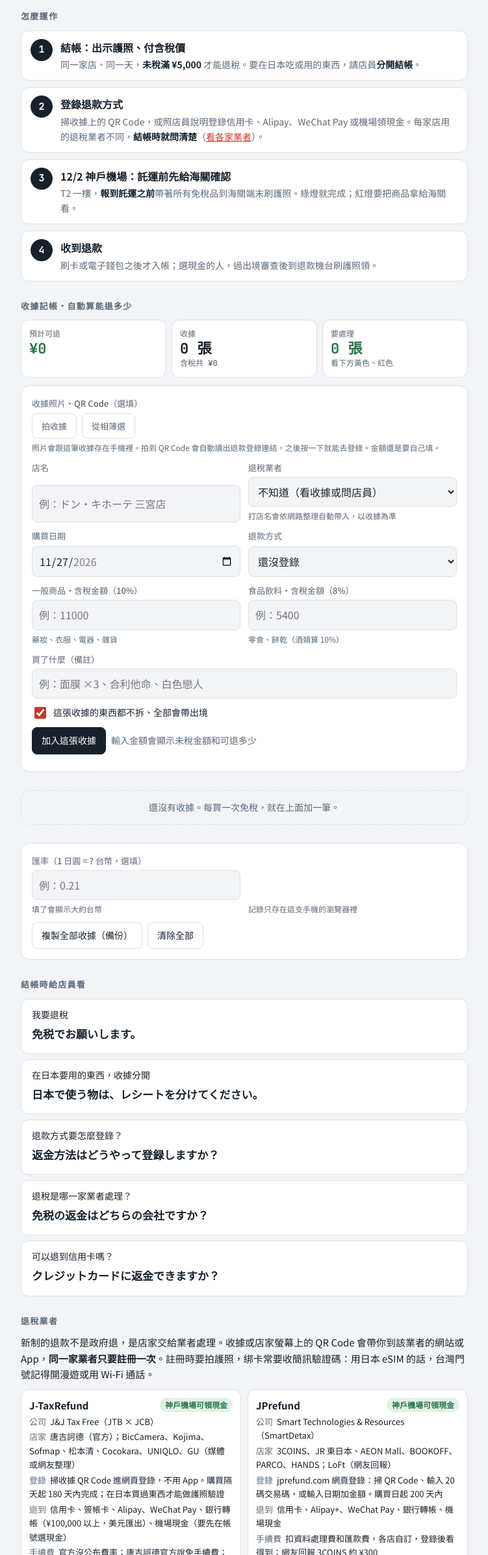
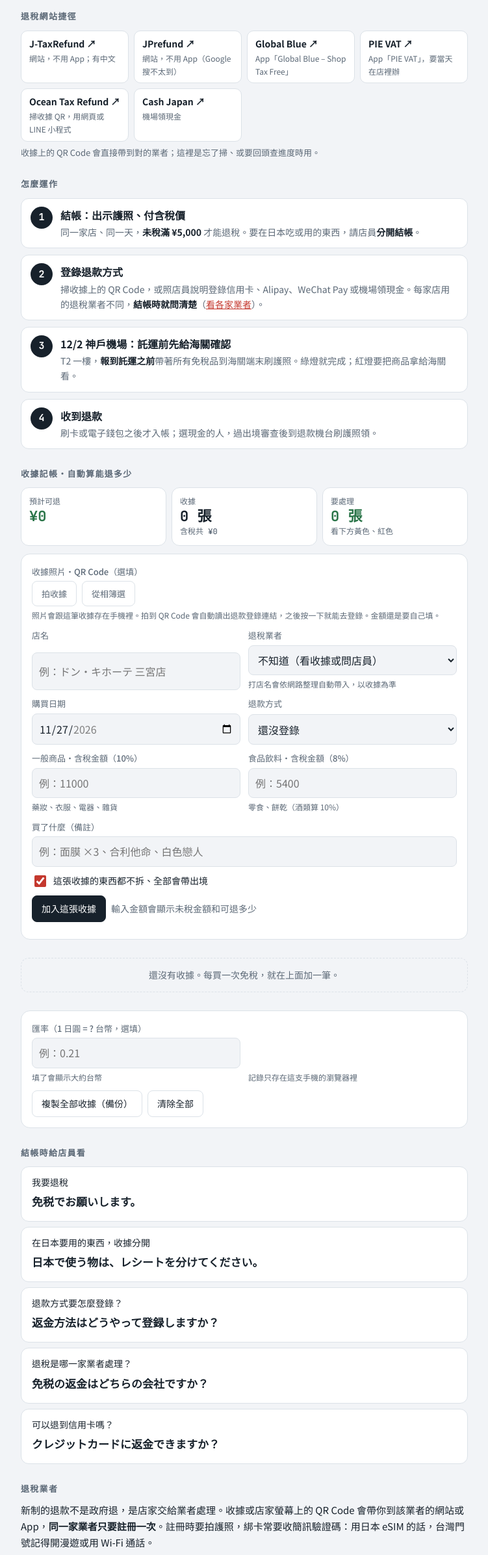
Before and after one commit to Chang-Ning-Hao/trip, a plain HTML site: page taxfree.html in a window 1280 px wide. Shown: the part 189-2582 px from the top of the page at 65% size, without its empty margins (264-1015 px from the left). Drawn offline with Linux system fonts and the light colour scheme.

Commit message:
退稅頁加入各業者官方網站連結
- 頁首新增「退稅網站捷徑」：J-TaxRefund、JPrefund、Global Blue、PIE VAT、Ocean、Cash Japan
- 每張業者卡片加上前往登錄的按鈕
- 收據沒存到 QR 連結時，依業者顯示對應網站連結
- Ocean 補上台灣旅客常用的 LINE 小程式、西友採用

Co-Authored-By: Claude Opus 5.5 <noreply@anthropic.com>
Claude-Session: https://claude.ai/code/session_01GpjJ2AbSVEtgMsQq71iHHQ

```diff
--- a/common.js
+++ b/common.js
@@ -331,35 +331,40 @@ function openState(open, mins) {
 /* kobeCash：神戶機場的 Cash Japan 機台能不能領（官網只列 Global Blue、J&J、JPrefund） */
 var TAX_OPS = {
   jtax:   { name: "J-TaxRefund", co: "J&J Tax Free（JTB × JCB）", kobeCash: true,
+            url: "https://j-taxrefund.com/", go: "前往 J-TaxRefund 登錄", how: "網站，不用 App；有中文",
             reg: "掃收據 QR Code 進網頁登錄，不用 App。購買隔天起 180 天內完成；在日本買過東西才能做護照驗證",
             to: "信用卡、簽帳卡、Alipay、WeChat Pay、銀行轉帳（¥100,000 以上，美元匯出）、機場現金（要先在帳號選現金）",
             stores: "唐吉訶德（官方）；BicCamera、Kojima、Sofmap、松本清、Cocokara、UNIQLO、GU（媒體或網友整理）",
             fee: "官方沒公布費率；唐吉訶德官方說免手續費；網友回報松本清 0.33%、GU 約 1%",
             speed: "幾週到約 2 個月" },
   jpref:  { name: "JPrefund", co: "Smart Technologies & Resources（SmartDetax）", kobeCash: true,
+            url: "https://jprefund.com/", go: "前往 JPrefund 登錄", how: "網站，不用 App（Google 搜不太到）",
             reg: "jprefund.com 網頁登錄：掃 QR Code、輸入 20 碼交易碼，或輸入日期加金額。購買日起 200 天內",
             to: "信用卡、Alipay+、WeChat Pay、銀行轉帳、機場現金",
             stores: "3COINS、JR 東日本、AEON Mall、BOOKOFF、PARCO、HANDS；LoFt（網友回報）",
             fee: "扣資料處理費和匯款費，各店自訂，登錄後看得到；網友回報 3COINS 約 ¥300",
             speed: "看店家，可能出境後超過 1 個月" },
   gb:     { name: "Global Blue", co: "Global Blue TFS Japan", kobeCash: true,
+            url: "https://www.globalblue.com/en/shoppers/how-to-shop-tax-free/guides/japan/japan-tax-free-shopping-2026", go: "Global Blue 日本退稅說明", how: "App「Global Blue – Shop Tax Free」",
             reg: "店家給的 email 或 QR Code，用 App 或網頁；退款方式可之後再補",
             to: "信用卡等非現金、市區或機場領現金",
             stores: "阪急・阪神百貨、Yodobashi、京王、西武・SOGO（官方）；高島屋（網友回報）",
             fee: "沒有統一費率，印在退稅單上；高島屋扣稅額的 23%（約未稅價 2.3%）",
             speed: "通常 3–5 天", extra: "Yodobashi 梅田、京都等 11 店可在市區先領現金" },
   pie:    { name: "PIE VAT", co: "Pie Systems Japan", kobeCash: false,
+            url: "https://pievat.com/tourists/japan", go: "PIE VAT 說明・下載 App", how: "App「PIE VAT」，要當天在店裡辦",
             reg: "一定要當天在店裡用 App（或網頁）掃 QR、輸入 6 碼完成，離開店就不能補",
             to: "信用卡、銀行、PayPal、WeChat Pay（依地區）",
             stores: "三井 Outlet Park、LaLaport、SHIBUYA109、東急 Plaza；Montbell（網友回報）",
             fee: "未稅價 1.5–3.0% 服務費，再加 0.28–0.32% 提領費",
             speed: "在 App 按提領後最多 15 個工作天" },
   ocean:  { name: "Ocean Tax Refund", co: "Ocean", kobeCash: false,
-            reg: "網頁、LINE 或微信",
+            url: "https://ocean.inc/service", go: "Ocean 官網", how: "掃收據 QR，用網頁或 LINE 小程式",
+            reg: "不用 App：網頁、LINE 小程式（台灣）或微信小程式",
             to: "依退款方式",
-            stores: "山田電機、Animate（官方）",
+            stores: "山田電機、Animate（官方）；西友、Trial（媒體）",
             fee: "購買金額 1.55%，再加依退款方式的處理費",
-            speed: "未公布" }
+            speed: "未公布", extra: "曾有台灣旅客反映退到台灣帳戶被跨國匯款費吃掉，Ocean 已公告道歉並說會改善" }
 };
 /* 依店名推測業者（網路整理，以收據為準） */
 var TAX_GUESS = [
@@ -371,11 +376,12 @@ var TAX_GUESS = [
   [/ハンズ|hands/i, "jpref"], [/ロフト|loft/i, "jpref"],
   [/阪急|阪神|ヨドバシ|yodobashi|京王|西武|そごう|sogo|高島屋/i, "gb"],
   [/モンベル|mont-?bell|三井アウトレット|ららぽーと|lalaport|shibuya ?109|渋谷109|東急プラザ/i, "pie"],
-  [/ヤマダ|labi|山田電機|アニメイト|animate/i, "ocean"]
+  [/ヤマダ|labi|山田電機|アニメイト|animate|西友|seiyu|トライアル/i, "ocean"]
 ];
 function guessTaxOp(name) {
   for (var i = 0; i < TAX_GUESS.length; i++) if (TAX_GUESS[i][0].test(name || "")) return TAX_GUESS[i][1];
   return "";
 }
 /* Cash Japan 標準服務費：退款額的 10%（估算，實際可能有每筆最低／最高、以 ¥50 為單位） */
+var CASH_JAPAN_URL = "https://www.cashjapan.com/ja/get-your-refund/";
 function cashFee(refund) { return Math.round(refund * 0.1); }
--- a/taxfree.html
+++ b/taxfree.html
@@ -75,6 +75,11 @@ label.btn { cursor: pointer; }
 .opcard h4, .mcard h4 { margin: 0; }
 .mcard.rec { border-color: var(--ok); box-shadow: 0 0 0 2px var(--ok-soft); }
 .mcard ul { margin: 6px 0 0; padding-left: 1.2em; font-size: 14px; display: grid; gap: 3px; }
+.quick { display: grid; grid-template-columns: repeat(auto-fill, minmax(155px, 1fr)); gap: 8px; margin: 0; padding: 0; list-style: none; }
+.quick a { height: 100%; box-sizing: border-box; display: flex; flex-direction: column; gap: 1px; padding: 8px 12px; border: 1px solid var(--line); border-radius: 10px; background: var(--card); color: var(--ink); text-decoration: none; font-weight: 700; font-size: 14px; }
+.quick a small { font-weight: 400; font-size: 12px; color: var(--muted); }
+.quick a:hover { border-color: var(--accent); }
+.opcard .golink { margin-top: 8px; }
 .sub-intro { margin: 0 0 10px; font-size: 15px; }
 .traps { margin: 0; padding-left: 1.3em; display: grid; gap: 6px; font-size: 15px; }
 .phrases { display: grid; gap: 8px; }
@@ -98,6 +103,12 @@ textarea#export { width: 100%; min-height: 160px; font: 13px/1.5 var(--f-mono);
 </header>
 
 <main class="wrap">
+
+  <section aria-labelledby="go-h">
+    <h2 class="sec-title" id="go-h">退稅網站捷徑</h2>
+    <ul class="quick" id="quick"></ul>
+    <p class="fine" style="margin-top:6px">收據上的 QR Code 會直接帶到對的業者；這裡是忘了掃、或要回頭查進度時用。</p>
+  </section>
 
   <section aria-labelledby="how-h">
     <h2 class="sec-title" id="how-h">怎麼運作</h2>
@@ -242,6 +253,7 @@ textarea#export { width: 100%; min-height: 160px; font: 13px/1.5 var(--f-mono);
           <div><span class="k">上限</span>機台一次最多 ¥100,000</div>
         </div>
         <p class="rnote">J-TaxRefund 要先在帳號裡把退款方式設成現金，機台才領得到。</p>
+        <p class="golink"><a class="btn small" href="https://www.cashjapan.com/ja/get-your-refund/" target="_blank" rel="noopener">Cash Japan 官網（各機場位置）↗</a></p>
       </article>
       <article class="scard">
         <h4>UNIQLO、GU、無印良品、LoFt、SunDrug、KoKuMiN</h4>
@@ -314,6 +326,8 @@ textarea#export { width: 100%; min-height: 160px; font: 13px/1.5 var(--f-mono);
       <li><a href="https://grenade.tw/blog/japan-tax-refund-new-system-tutorial/">退稅金額試算與手續費案例</a></li>
       <li><a href="https://wellstsai.com/single-page-conclusion/japan-tax-refund-2026.html">日本退稅新制 6 個重點：各業者登錄期限、退款方式、手續費、店家對照</a></li>
       <li><a href="https://www.setn.com/ampnews/1913662">三立：林氏璧整理 4 大退稅系統</a>・<a href="https://blog.104.com.tw/?p=257043">104：各平台操作方式</a></li>
+      <li>業者網址：<a href="https://zenmenkyo.jp/refund-top/refund-method/">全國免稅店協會：主要退稅業者聯絡方式</a>・<a href="https://jptaxrefund.com/blog/japan-tax-refund-apps">各業者官方網站整理</a>・<a href="https://pievat.com/tourists/japan">PIE VAT 官網</a></li>
+      <li><a href="https://paymentnavi.com/?p=185432">Ocean：旅客負擔 1.55% 加處理費、西友 64 店採用</a>・<a href="https://www.nownews.com/news/6848028">台灣旅客退款爭議</a></li>
       <li><a href="https://www.stheadline.com/travel/3628833/">星島：Cash Japan 標準服務費 10%</a>・<a href="https://www.centrair.jp/en/service/1347407_2135.html">中部機場：Cash Japan 適用業者</a></li>
     </ul>
   </section>
@@ -504,8 +518,11 @@ textarea#export { width: 100%; min-height: 160px; font: 13px/1.5 var(--f-mono);
       fees += a.fee;
       if (a.level !== "ok") issueCount++;
       var qrHtml = "";
-      if (isUrl(it.qr)) qrHtml = '<a class="qrlink" href="' + esc(it.qr) + '">打開退款登錄網站 ↗</a>';
-      else if (it.qr) qrHtml = '<span class="qr-msg">QR：' + esc(it.qr) + '</span>';
+      if (isUrl(it.qr)) qrHtml = '<a class="qrlink" href="' + esc(it.qr) + '" target="_blank" rel="noopener">打開退款登錄網站 ↗</a>';
+      else {
+        if (it.qr) qrHtml = '<span class="qr-msg">QR：' + esc(it.qr) + '</span>';
+        if (TAX_OPS[a.op]) qrHtml += (qrHtml ? " " : "") + '<a class="qrlink" href="' + esc(TAX_OPS[a.op].url) + '" target="_blank" rel="noopener">' + esc(TAX_OPS[a.op].go) + ' ↗</a>';
+      }
       return '<article class="receipt ' + (a.level === "ok" ? "" : a.level) + '">' +
         '<div class="rbody"><div>' +
           '<h4 lang="ja">' + esc(it.store) + '</h4>' +
@@ -556,8 +573,17 @@ textarea#export { width: 100%; min-height: 160px; font: 13px/1.5 var(--f-mono);
           '<div><span class="k">入帳</span>' + esc(o.speed) + '</div>' +
         '</div>' +
         (o.extra ? '<p class="rnote">' + esc(o.extra) + '</p>' : "") +
+        '<p class="golink"><a class="btn small" href="' + esc(o.url) + '" target="_blank" rel="noopener">' + esc(o.go) + ' ↗</a></p>' +
       '</article>';
     }).join(""));
+  }
+
+  function renderQuick() {
+    var items = Object.keys(TAX_OPS).map(function (k) { var o = TAX_OPS[k]; return { url: o.url, name: o.name, sub: o.how }; });
+    items.push({ url: CASH_JAPAN_URL, name: "Cash Japan", sub: "機場領現金" });
+    document.getElementById("quick").innerHTML = items.map(function (x) {
+      return '<li><a href="' + esc(x.url) + '" target="_blank" rel="noopener">' + esc(x.name) + ' ↗<small>' + esc(x.sub) + '</small></a></li>';
+    }).join("");
   }
 
   function preview() {
@@ -719,6 +745,7 @@ textarea#export { width: 100%; min-height: 160px; font: 13px/1.5 var(--f-mono);
       document.getElementById("tool-msg").textContent = "已清除";
     });
 
+    renderQuick();
     renderOps();
     render();
   }
```
